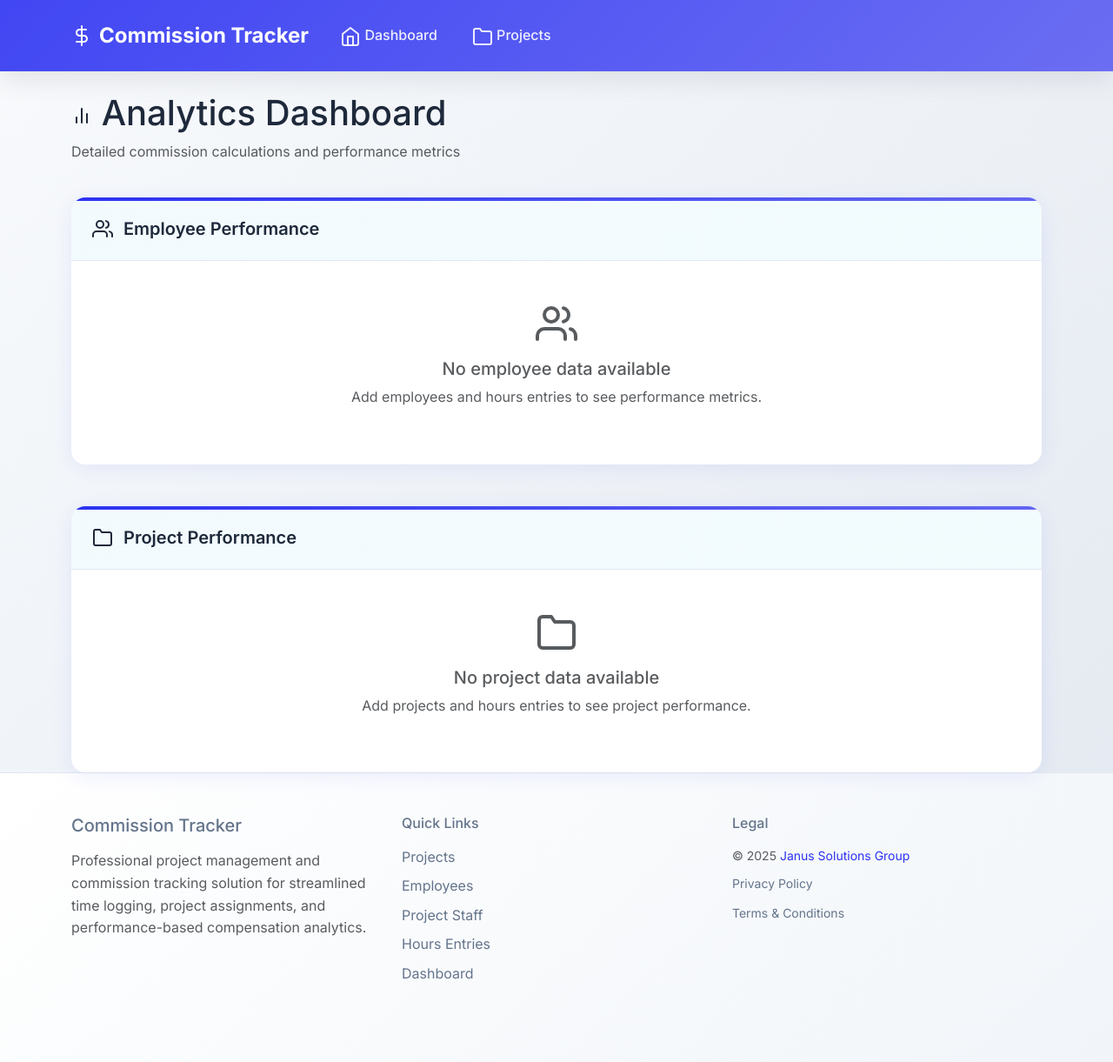
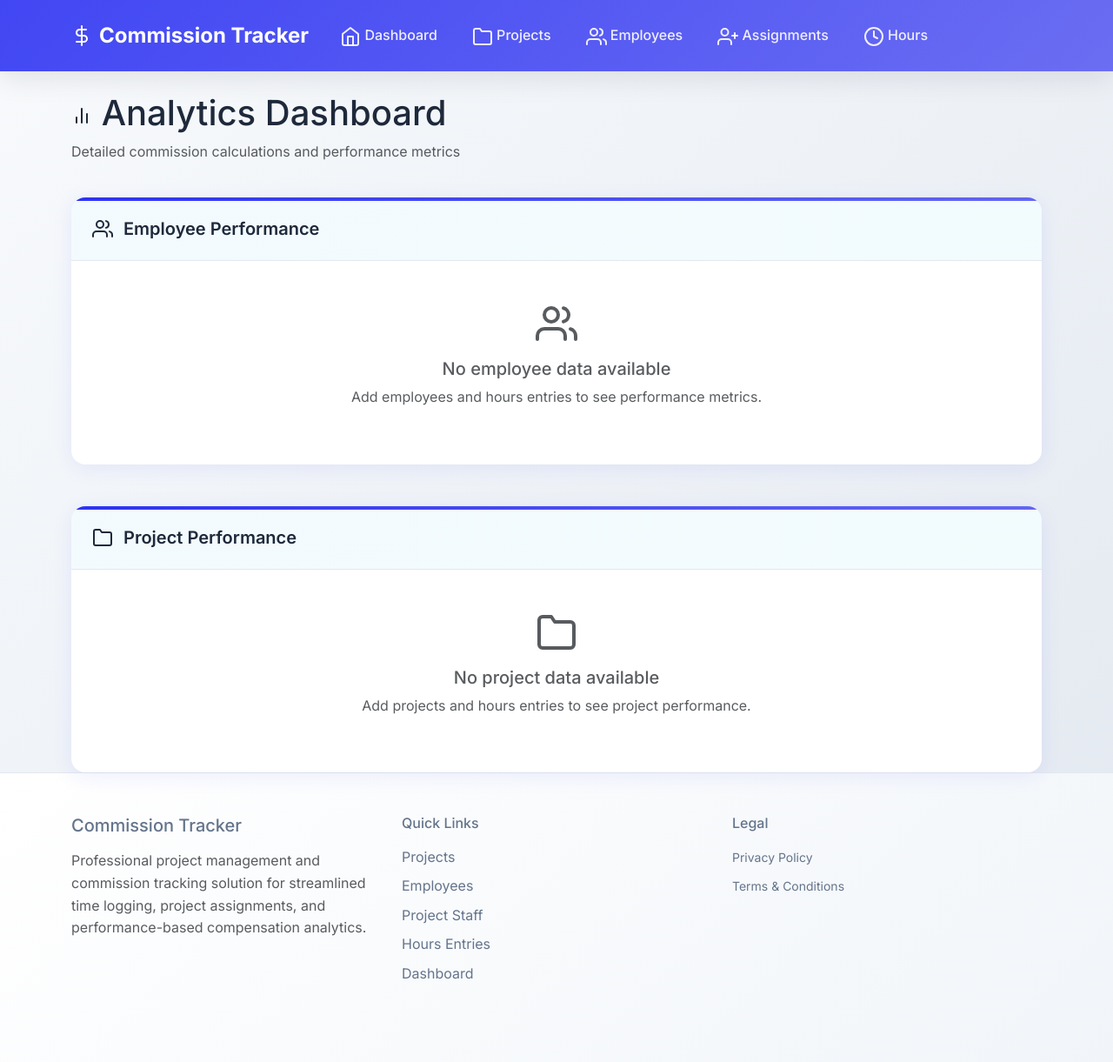
Before and after one commit to Janus-Solutions-Group/commission-tracker, a Flask app: page /dashboard in a window 1280 px wide. Shown: the whole page at 87% size. Run offline with Flask 3, Linux system fonts and the light colour scheme; data that the repository does not hold is empty; some libraries are stand-ins or nearby versions.

Commit message:
navbar changes

```diff
--- a/templates/base.html
+++ b/templates/base.html
@@ -608,7 +608,7 @@
                             <i data-feather="folder"></i> Projects
                         </a>
                     </li>
-                    <!-- <li class="nav-item">
+                    <li class="nav-item">
                         <a class="nav-link" href="{{ url_for('employees_list') }}">
                             <i data-feather="users"></i> Employees
                         </a>
@@ -622,7 +622,7 @@
                         <a class="nav-link" href="{{ url_for('hours_list') }}">
                             <i data-feather="clock"></i> Hours
                         </a>
-                    </li> -->
+                    </li>
                 </ul>
             </div>
         </div>
@@ -662,9 +662,6 @@
                 <!-- Column 3: Legal -->
                 <div class="col-md-4 mb-4">
                     <h6 class="mb-3">Legal</h6>
-                    <p class="text-muted mb-2 small">
-                        &copy; 2025 <a href="mailto:www.janussolutionsgroup.com" class="text-decoration-none" style="color: var(--primary);">Janus Solutions Group</a>
-                    </p>
                     <ul class="list-unstyled">
                         <li class="mb-2"><a href="{{ url_for('privacy_policy') }}" class="text-decoration-none small" style="color: var(--text-light);">Privacy Policy</a></li>
                         <li class="mb-2"><a href="{{ url_for('terms_conditions') }}" class="text-decoration-none small" style="color: var(--text-light);">Terms & Conditions</a></li>
```
